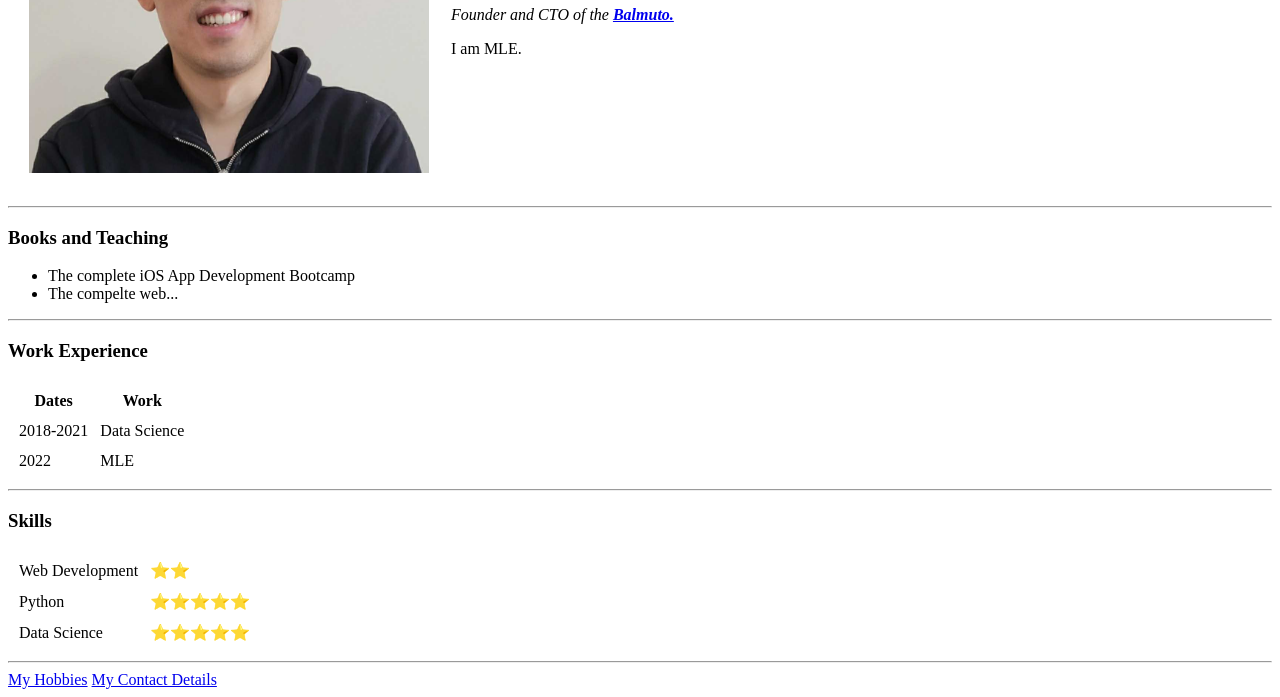
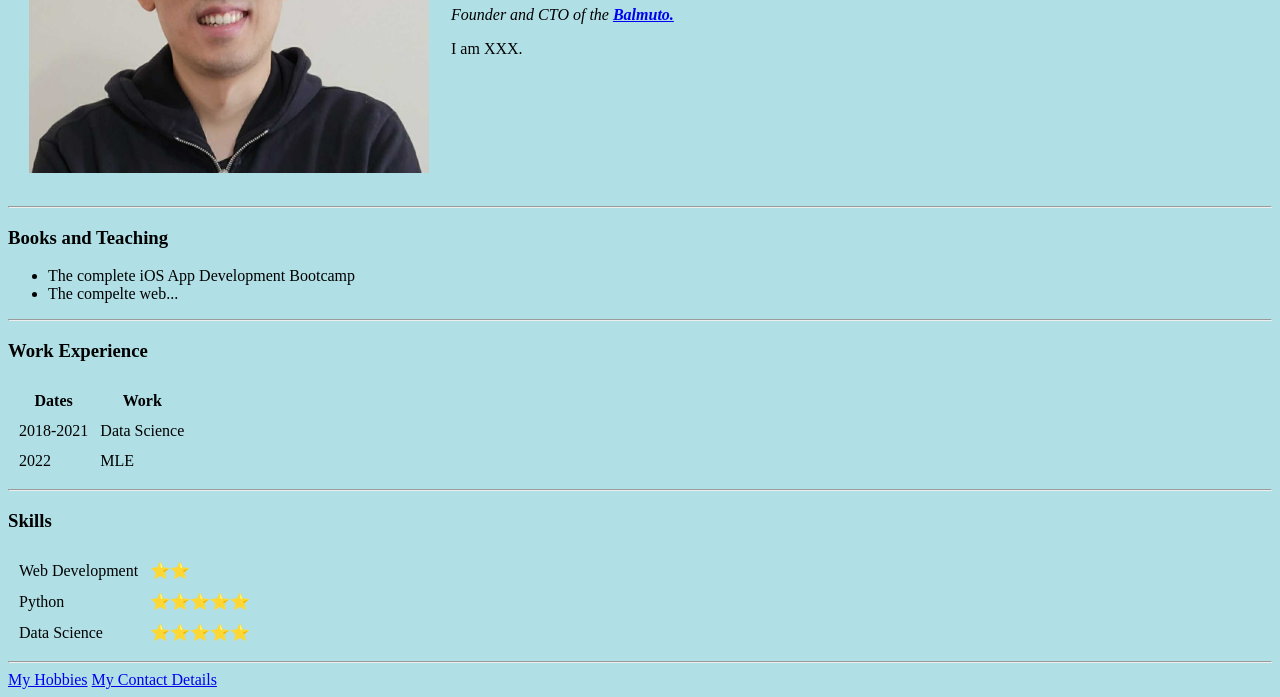
Before and after one commit to austinjung2019/cv, a plain HTML site: page index.html in a window 1280 px wide. Shown: the part 206-903 px from the top of the page. Drawn offline with Linux system fonts and the light colour scheme.

Commit message:
Add files via upload

```diff
--- a/index.html
+++ b/index.html
@@ -5,14 +5,14 @@
     <title>Austnl's Personal Site</title>
 </head>
 
-<body>
+<body style="background-color: powderblue">
     <table cellspacing="20">
         <tr>
             <td><img src="images/austin.jpg" alt="austin profile picture"  width="400"
                 height="350"></td>
             <td><h1>Austin Jung</h1>
             <p><em>Founder and CTO of the <strong><a href="https://www.harryrosen.com/">Balmuto.</a></strong></em></p>
-            <p>I am MLE.</p></td>
+            <p>I am XXX.</p></td>
         </tr>
     </table>
 
```
